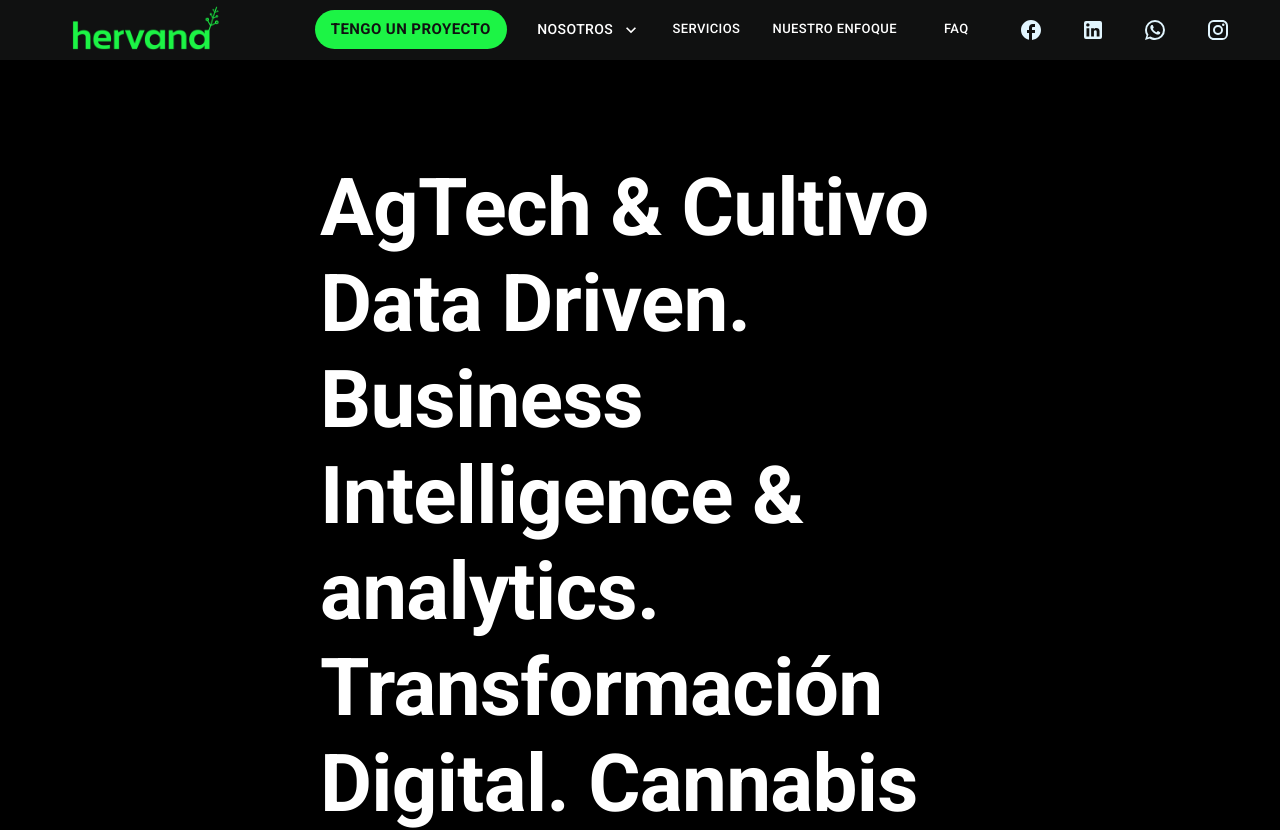
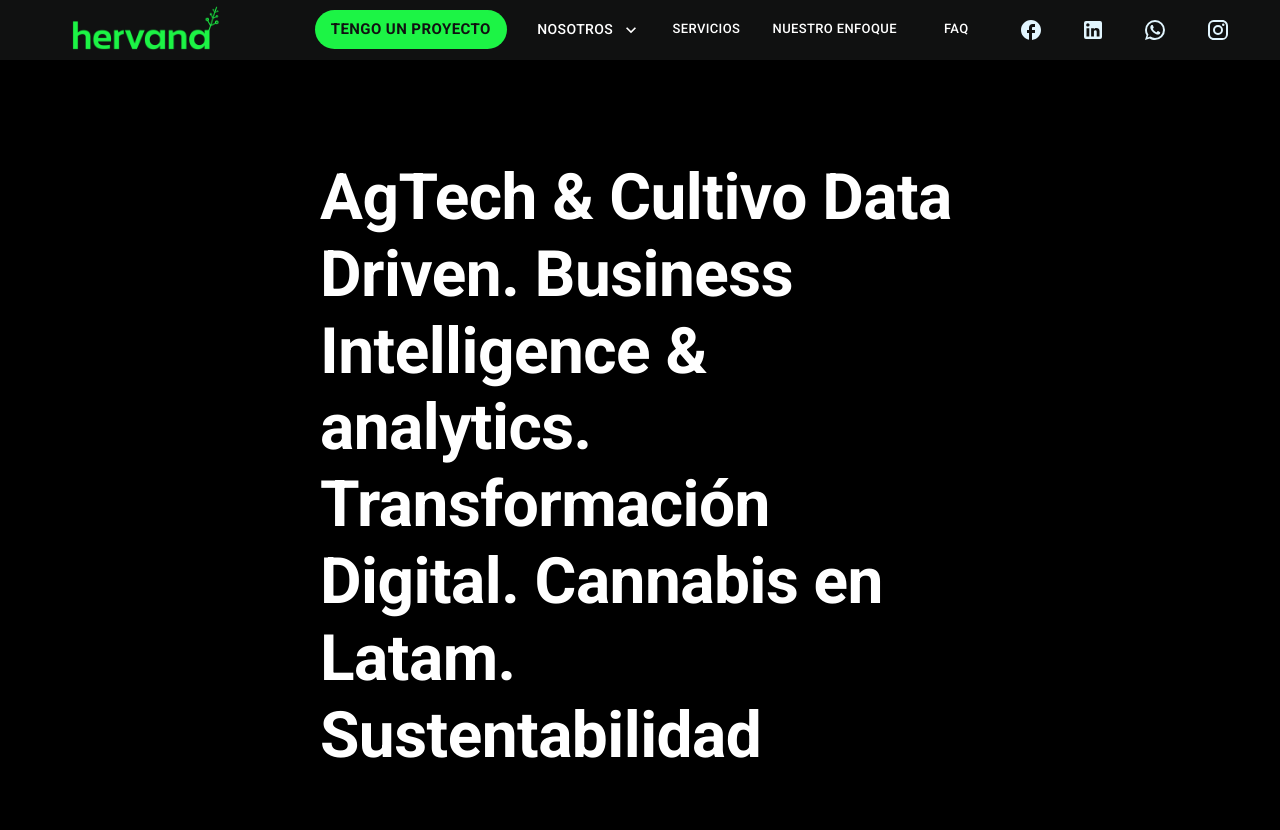
Before and after one commit to EsquizoDEV/hervana, a React (Create React App) app: page /ourfocus in a window 1280 px wide. Shown: the top 830 px of the page. Built offline with nearby package versions, Linux system fonts and the light colour scheme.

Commit message:
carrousel

```diff
--- a/src/components/UXComponents/carrousel/Carrousel.jsx
+++ b/src/components/UXComponents/carrousel/Carrousel.jsx
@@ -51,7 +51,7 @@ function SwipeableTextMobileStepper() {
   };
 
   return (
-    <Box sx={{ display:'flex',maxWidth: "100%", height:"500px",flexGrow: 1, border:"solid 2px black" }}>
+    <Box sx={{ display:'flex',maxWidth: "150vh", height:"500px",flexGrow: 1, border:"solid 2px black" }}>
       <AutoPlaySwipeableViews
         style={{width:800, backgroundColor:"black"}}
         axis={theme.direction === 'rtl' ? 'x-reverse' : 'x'}
--- a/src/views/enfoque/components/FocusHeader.jsx
+++ b/src/views/enfoque/components/FocusHeader.jsx
@@ -14,7 +14,7 @@ export const FocusHeader = ({ isMobile }) => {
                     maxWidth:"90%",
                     color:"white",
                     fontWeight:"bold",
-                    fontSize: isMobile ? "6vh": "10vh"
+                    fontSize: isMobile ? "6vh": "8vh"
                 }}
             >
                 AgTech & Cultivo Data Driven. Business Intelligence & analytics.
--- a/src/views/servicios/Services.jsx
+++ b/src/views/servicios/Services.jsx
@@ -22,7 +22,7 @@ const Services = () => {
                 </Grid>
                 {isMobile
                 ?   null
-                :    <Grid container sx={{marginTop:"30vh",paddingRight:"250px", paddingLeft:"250px"}}>
+                :    <Grid item xs={12} sx={{marginTop:"30vh", display:"flex", justifyContent:"center"}} >
                     <SwipeableTextMobileStepper isMobile={isMobile} />
                 </Grid>
                 }
```
